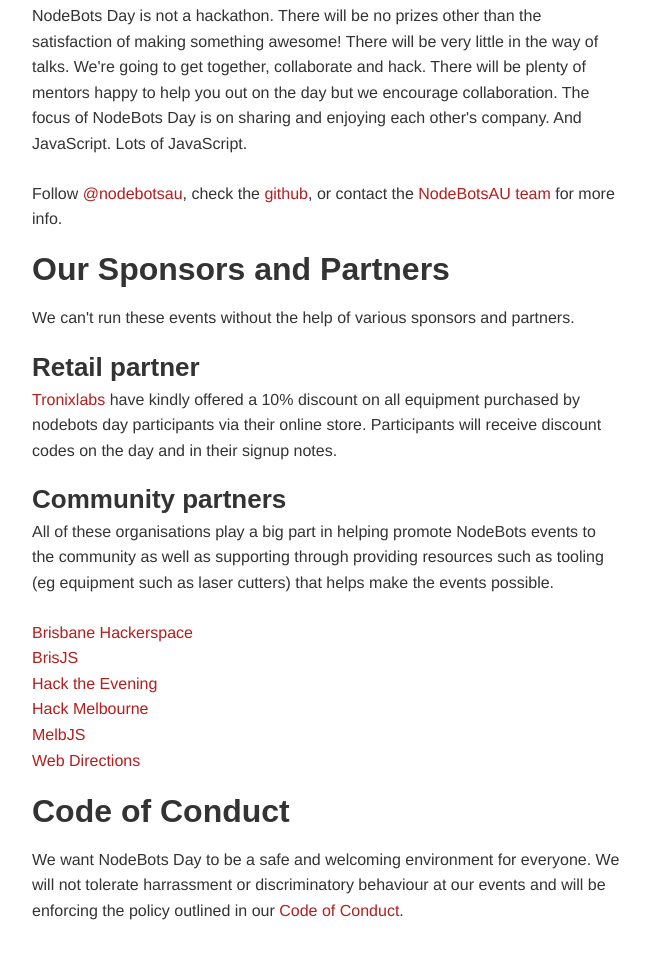
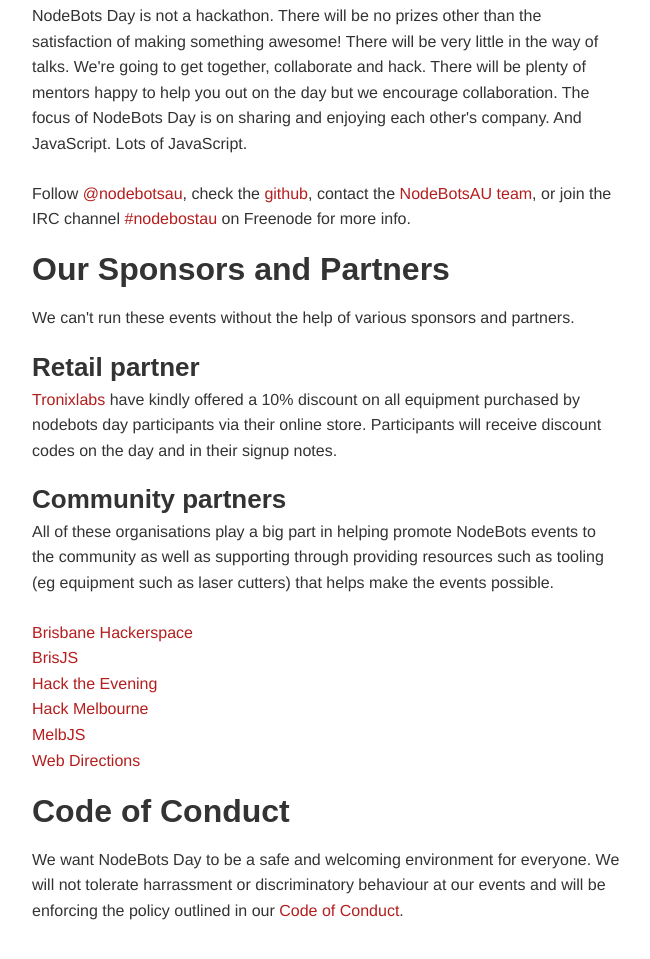
Before and after one commit to nodebotsau/nodebotsau.github.io, a plain HTML site: page index.html in a window 1280 px wide. Shown: the part 1342-2301 px from the top of the page, without its empty margins (313-963 px from the left). Drawn offline with Linux system fonts and the light colour scheme; a web font is replaced by a local one.

Commit message:
Added link to IRC channel

```diff
--- a/index.html
+++ b/index.html
@@ -126,7 +126,7 @@
 
         <p>NodeBots Day is not a hackathon. There will be no prizes other than the satisfaction of making something awesome! There will be very little in the way of talks. We're going to get together, collaborate and hack. There will be plenty of mentors happy to help you out on the day but we encourage collaboration. The focus of NodeBots Day is on sharing and enjoying each other's company. And JavaScript. Lots of JavaScript.</p>
 
-        <p>Follow <a href="https://twitter.com/nodebotsau">@nodebotsau</a>, check the <a href="https://github.com/nodebotsau/nbdau">github</a>, or contact the <a href="/team.html">NodeBotsAU team</a> for more info.</p>
+        <p>Follow <a href="https://twitter.com/nodebotsau">@nodebotsau</a>, check the <a href="https://github.com/nodebotsau/nbdau">github</a>, contact the <a href="/team.html">NodeBotsAU team</a>, or join the IRC channel <a href="irc://chat.freenode.net/#nodebostau">#nodebostau</a> on Freenode for more info.</p>
 
         <h2>Our Sponsors and Partners</h2>
 
```
